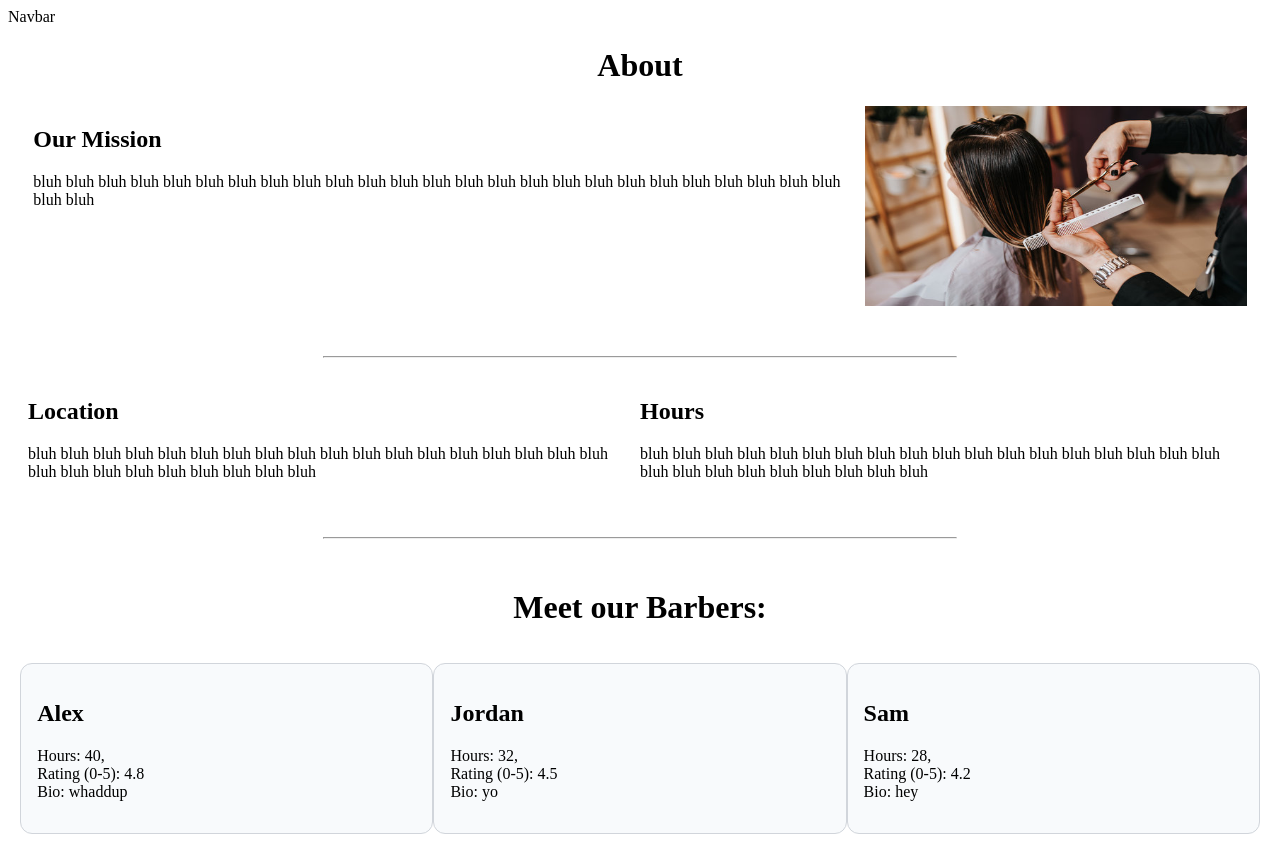
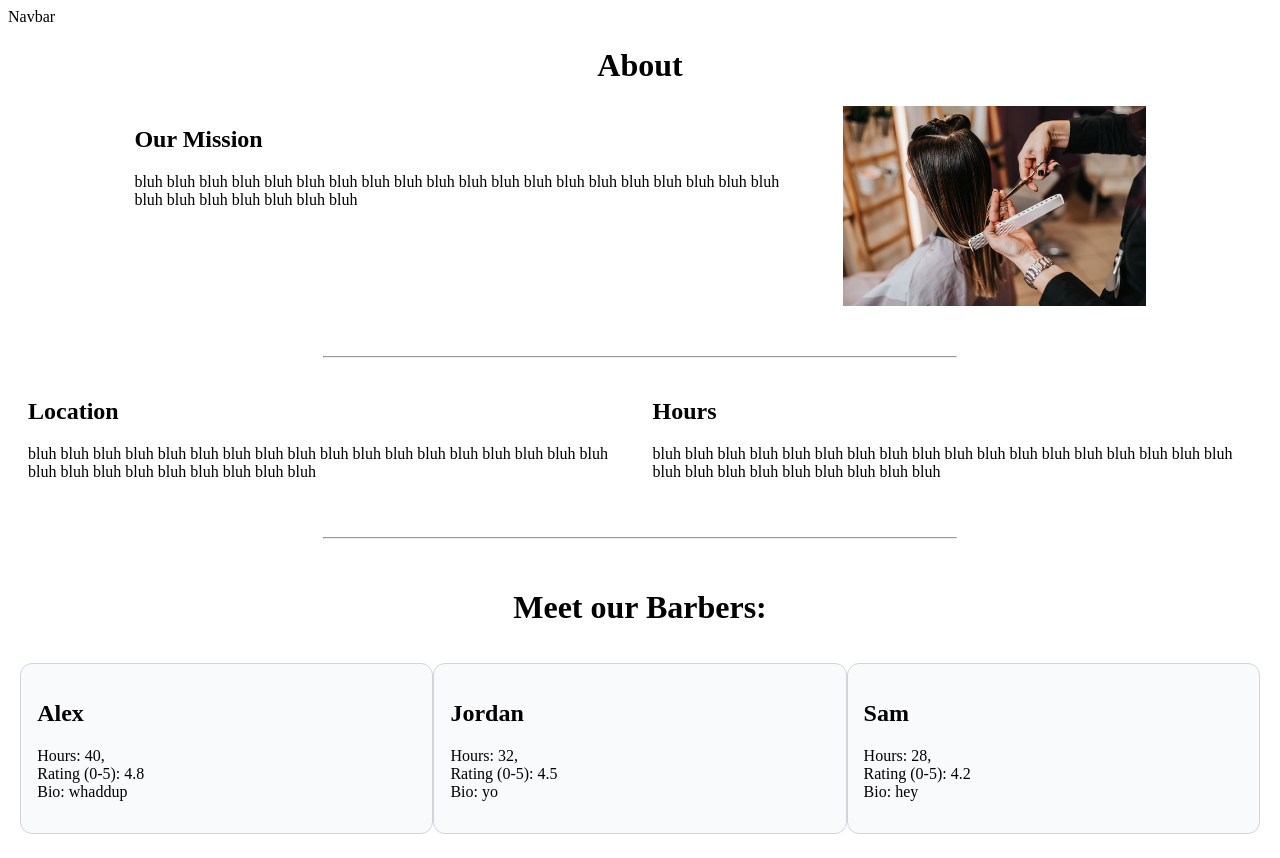
Before and after one commit to seamuscon8/Team4Hack4Impact, a Next.js app: page /about in a window 1280 px wide. Built offline with nearby package versions, Linux system fonts and the light colour scheme.

Commit message:
feat: adjusted styling

```diff
--- a/src/app/about/about-page.module.css
+++ b/src/app/about/about-page.module.css
@@ -1,16 +1,17 @@
 .aboutContent {
   display: flex;
-  padding-inline: 2%;
+  gap: 50px;
+  padding-inline: 10%;
 }
 
 .contactInfo {
   display: flex;
+  gap: 25px;
   padding: 20px;
-  flex-grow: 1;
 }
 
 .aboutBarbers {
   display: flex;
-  justify-content: center; /* Horizontally centers */
-  align-items: center; /* Vertically centers */
+  justify-content: center;
+  align-items: center;
 }
```
